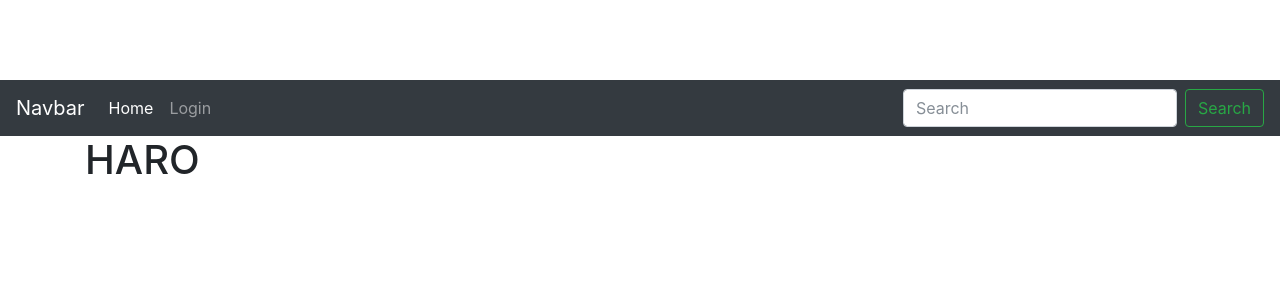
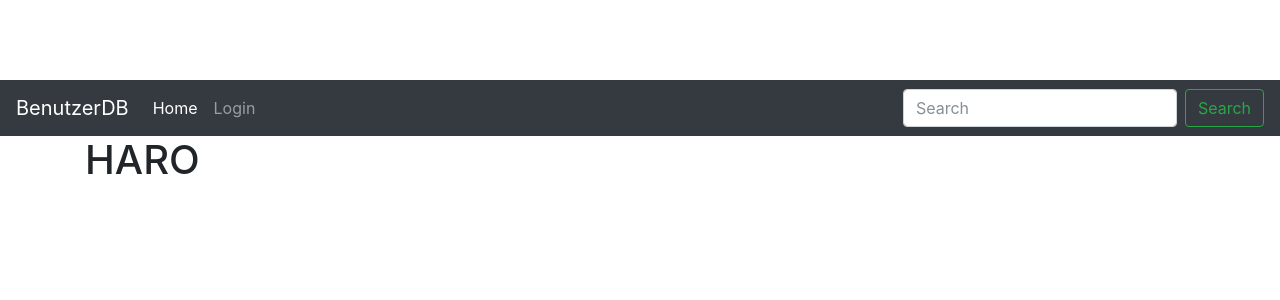
Before and after one commit to raumzeitlabor/benutzerDB-2.0, a Django app: page / in a window 1280 px wide. Shown: the top 300 px of the page. Run offline with Django 3.2, Linux system fonts and the light colour scheme; some libraries are stand-ins or nearby versions.

Commit message:
Slightly change template.

```diff
--- a/userDB/templates/base.html
+++ b/userDB/templates/base.html
@@ -19,7 +19,7 @@
   <body>
 
     <nav class="navbar navbar-expand-md navbar-dark bg-dark">
-      <a class="navbar-brand" href="#">Navbar</a>
+      <a class="navbar-brand" href="#">BenutzerDB</a>
       <button class="navbar-toggler" type="button" data-toggle="collapse" data-target="#navbarsExampleDefault" aria-controls="navbarsExampleDefault" aria-expanded="false" aria-label="Toggle navigation">
         <span class="navbar-toggler-icon"></span>
       </button>
```
